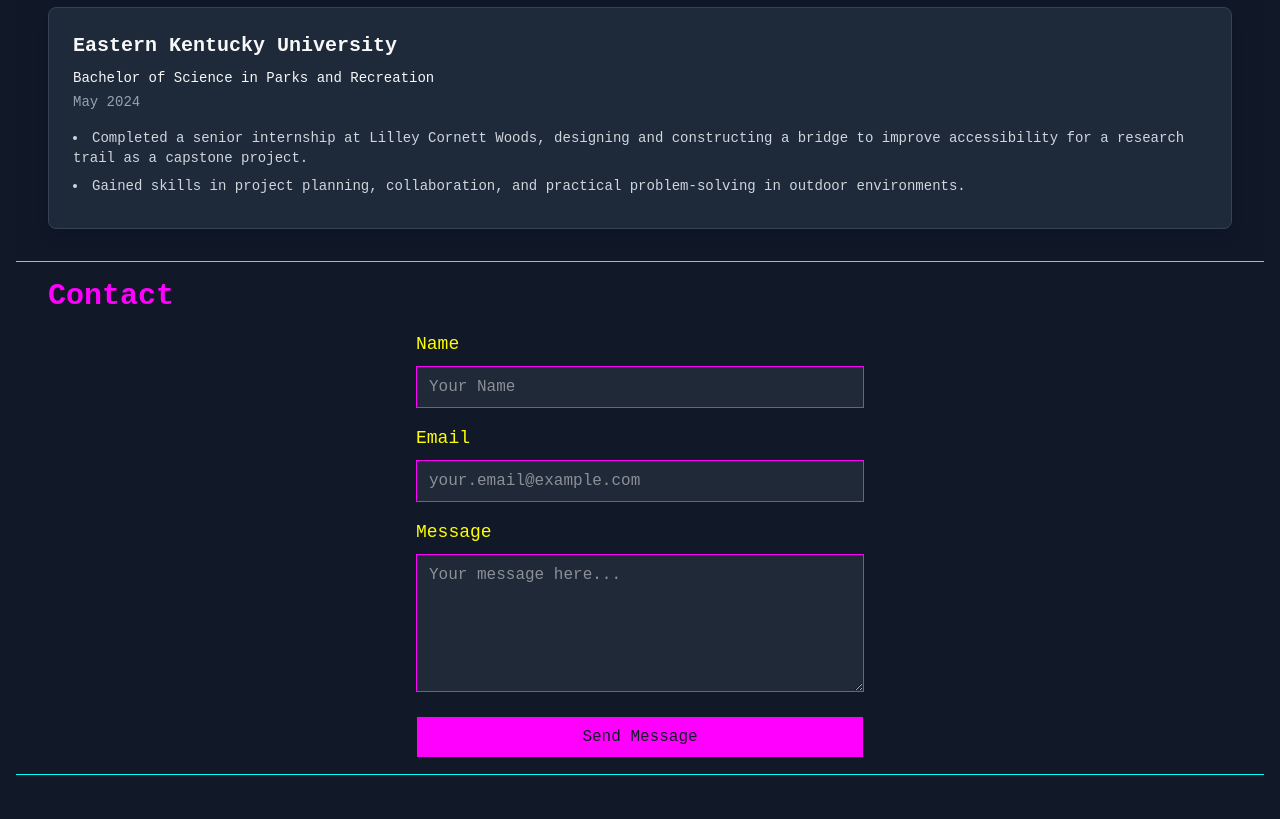
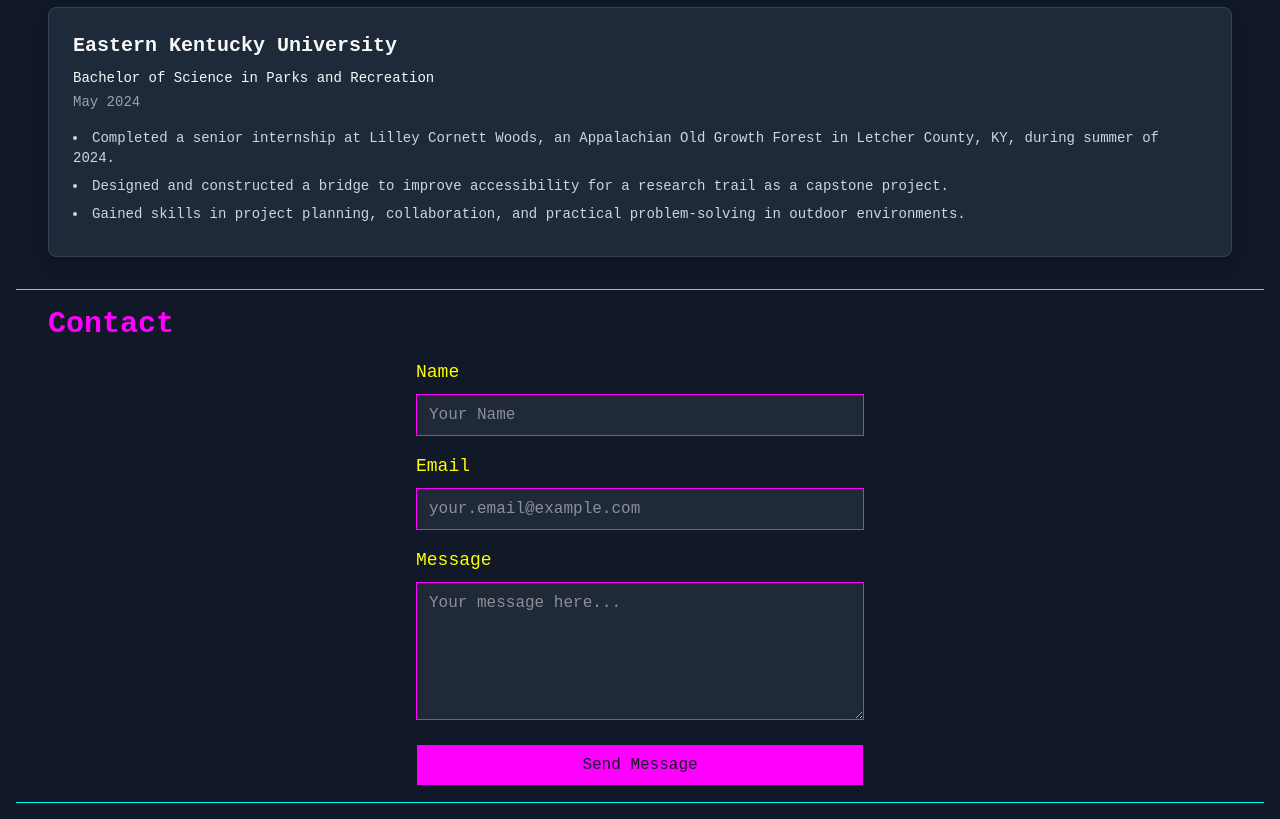
Before and after one commit to natep1123/Digital-CV, a Next.js app: page / in a window 1280 px wide. Shown: the part 2660-3479 px from the top of the page. Before the commit the page ends 3451 px from the top, so only its background shows below. Built offline with nearby package versions, Linux system fonts and the light colour scheme.

Commit message:
Updated Education

```diff
--- a/src/components/Education.jsx
+++ b/src/components/Education.jsx
@@ -15,7 +15,8 @@
       credential: "Bachelor of Science in Parks and Recreation",
       date: "May 2024",
       details: [
-        "Completed a senior internship at Lilley Cornett Woods, designing and constructing a bridge to improve accessibility for a research trail as a capstone project.",
+        "Completed a senior internship at Lilley Cornett Woods, an Appalachian Old Growth Forest in Letcher County, KY, during summer of 2024.",
+        "Designed and constructed a bridge to improve accessibility for a research trail as a capstone project.",
         "Gained skills in project planning, collaboration, and practical problem-solving in outdoor environments.",
       ],
     },
```
